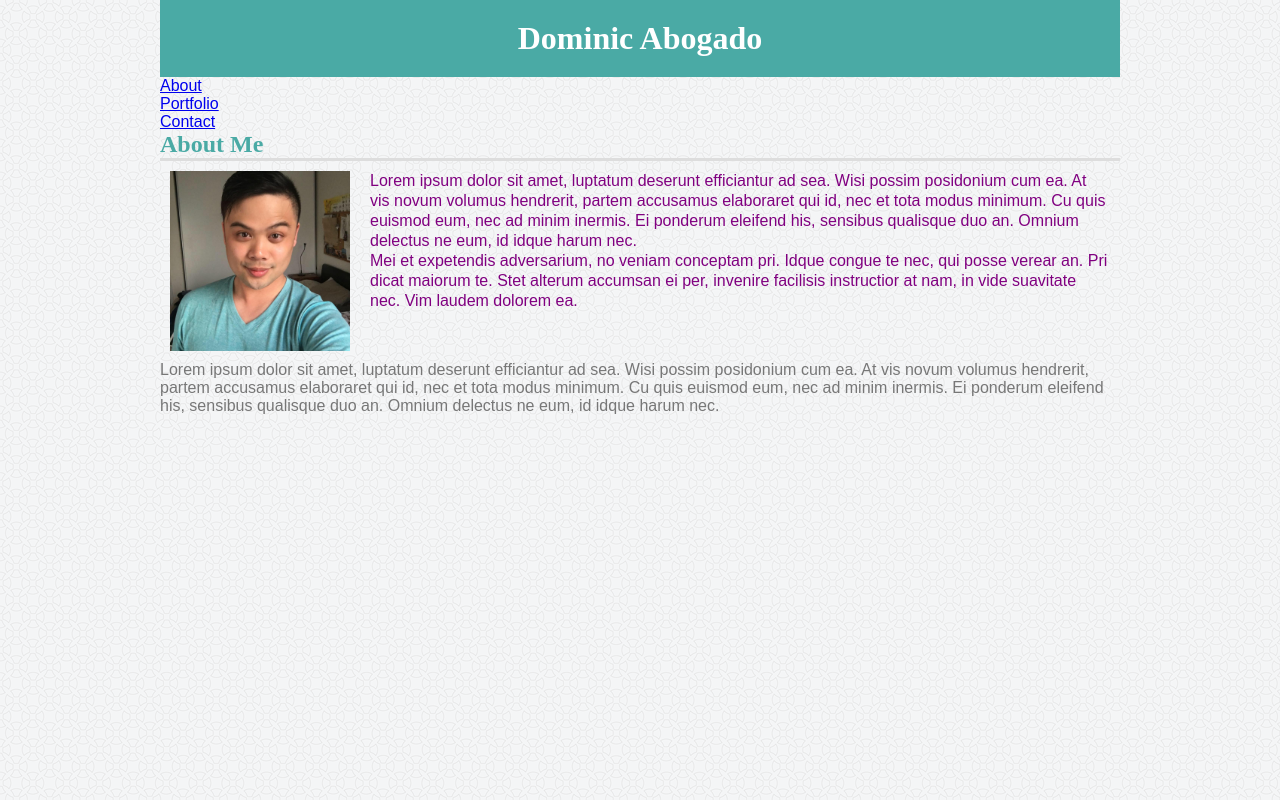
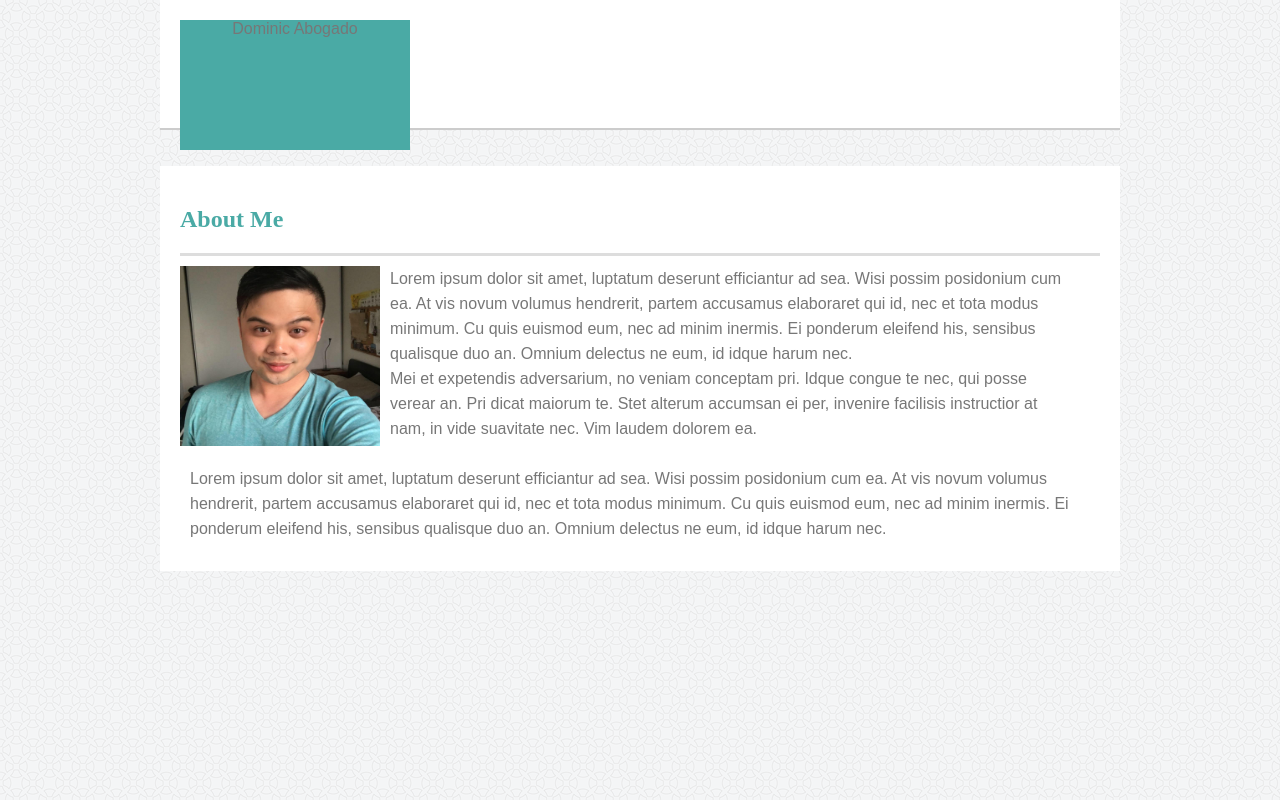
Before and after one commit to DominicAbogado/assignment1-portfolio, a plain HTML site: page index.html in a window 1280 px wide. Drawn offline with Linux system fonts and the light colour scheme; files whose address does not match are found by name.

Commit message:
working on positioning

```diff
--- a/assets/css/style.css
+++ b/assets/css/style.css
@@ -10,31 +10,45 @@ body {
     padding:0px;
 }
 
-
-h1 {
-    background-color: #4aaaa5;
-    margin: 0px;
-    padding-top: 20px;
-    padding-bottom: 20px;
-    color: #ffffff;
-    text-align: center;
-    width: 100%;
-    left: 0;
-    bottom: 0;
+.header {
+    height: 130px;
+    background-color: #ffffff;
+    margin: 0;
+    border-bottom: solid #cccccc 2px;
+    padding:20px;
 }
 
+#topname {
+    background: #4aaaa5;
+    text-align: center;
+    height: 130px;
+    width: 25%;
+    float: left;
+    padding: top 0px;
+    margin: 0
+}
+
+#maincontent{
+    background-color:#ffffff;
+    padding: 20px;
+    border-color: #dddddd;
+
+
+}
 #mypicture {
+    clear: both;
     float: left;
     height: 200px;
     width: 200px;
-    padding: 10px;
+    margin: auto;
+    padding: 10px 0px 10px 0px;
 }
 #section1 {
     float: left;
-    color: purple;
-    width: 760px;
-    line-height: 20px;
+    width: 700px;
+    line-height: 25px;
     padding: 10px;
+    margin: auto;
 }
 
 .clearfix::after {
@@ -42,11 +56,17 @@ h1 {
         clear: both;
         display: table;
     }
-
+#section2 {
+    line-height: 25px;
+    padding: 10px;
+    margin: auto;
+}
 h2 {
     color: #4aaaa5;
     border-bottom: solid;
     border-color:#dddddd;
+    padding-bottom: 20px;
+    padding-top: 20px;
 }
 p{
     color:#777777;
--- a/index.html
+++ b/index.html
@@ -9,46 +9,55 @@
 
 
 <body>
-    <!-- Header -->
-        <h1>Dominic Abogado</h1>
-        <div id ="nav">
-            <p id="aboutlink"> <a href="#about">About</a></p>
-            <p id="portfoliolink"> <a href="portfolio.html">Portfolio</a></p>
-            <p id="contactme"><a href="contact.html">Contact</a></p>
+    <header>
+        <div class="header">
+            <div id="topname">
+                <p id="name">Dominic Abogado</p>
             </div>
+            <!--
+        <div id="nav">
+            <p id="aboutlink">
+                <a href="#about">About</a>
+            </p>
+            <p id="portfoliolink">
+                <a href="portfolio.html">Portfolio</a>
+            </p>
+            <p id="contactme">
+                <a href="contact.html">Contact</a>
+            </p>
+        </div>
+        -->
+        </div>
+    </header>
+    <br>
+    <br>
 
-
-
+    <div id="maincontent">
 
         <h2>About Me</h2>
         <div class="clearfix">
             <div id="mainpage">
-        <img id="mypicture" src="assets/images/dom_profile.jpg" alt="thats me"/>
+                <img id="mypicture" src="assets/images/dom_profile.jpg" alt="thats me" />
 
                 <p id="section1">
-            Lorem ipsum dolor sit amet, luptatum deserunt efficiantur ad sea.
-            Wisi possim posidonium cum ea. At vis novum volumus hendrerit, partem
-            accusamus elaboraret qui id, nec et tota modus minimum. Cu quis euismod
-            eum, nec ad minim inermis. Ei ponderum eleifend his, sensibus qualisque duo an.
-            Omnium delectus ne eum, id idque harum nec.
-            <br>
-            Mei et expetendis adversarium, no veniam conceptam pri.
-            Idque congue te nec, qui posse verear an.
-            Pri dicat maiorum te. Stet alterum accumsan ei per,
-            invenire facilisis instructior at nam, in vide suavitate nec. Vim laudem dolorem ea.
+                    Lorem ipsum dolor sit amet, luptatum deserunt efficiantur ad sea. Wisi possim posidonium cum ea. At vis novum volumus hendrerit,
+                    partem accusamus elaboraret qui id, nec et tota modus minimum. Cu quis euismod eum, nec ad minim inermis.
+                    Ei ponderum eleifend his, sensibus qualisque duo an. Omnium delectus ne eum, id idque harum nec.
+                    <br> Mei et expetendis adversarium, no veniam conceptam pri. Idque congue te nec, qui posse verear an. Pri
+                    dicat maiorum te. Stet alterum accumsan ei per, invenire facilisis instructior at nam, in vide suavitate
+                    nec. Vim laudem dolorem ea.
                 </p>
             </div>
         </div>
 
         <div>
             <p id="section2">
-            Lorem ipsum dolor sit amet, luptatum deserunt efficiantur ad sea.
-            Wisi possim posidonium cum ea. At vis novum volumus hendrerit, partem
-            accusamus elaboraret qui id, nec et tota modus minimum. Cu quis euismod
-            eum, nec ad minim inermis. Ei ponderum eleifend his, sensibus qualisque duo an.
-            Omnium delectus ne eum, id idque harum nec.
+                Lorem ipsum dolor sit amet, luptatum deserunt efficiantur ad sea. Wisi possim posidonium cum ea. At vis novum volumus hendrerit,
+                partem accusamus elaboraret qui id, nec et tota modus minimum. Cu quis euismod eum, nec ad minim inermis.
+                Ei ponderum eleifend his, sensibus qualisque duo an. Omnium delectus ne eum, id idque harum nec.
 
             </p>
+        </div>
     </div>
     <!--
     <h2> Contact Info</h2>
```
Lines whose indentation alone changed are shown as unchanged.
